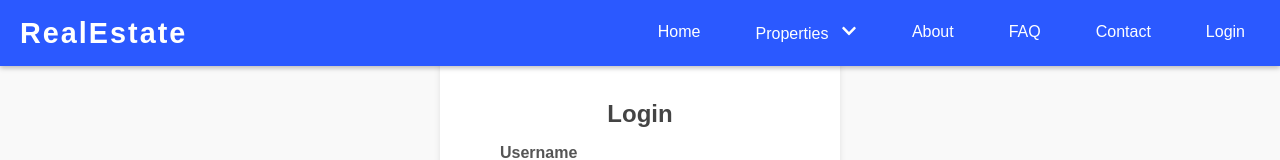
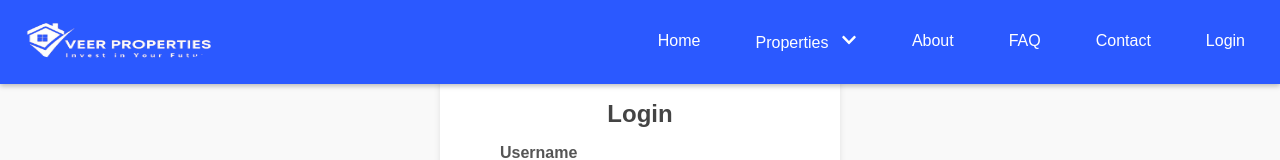
Before and after one commit to jafar99/veer_property_frontend, a React (Create React App) app: page /login in a window 1280 px wide. Shown: the top 160 px of the page. Built offline with nearby package versions, Linux system fonts and the light colour scheme.

Commit message:
small changes in admin

```diff
--- a/src/components/Navbar.css
+++ b/src/components/Navbar.css
@@ -16,10 +16,18 @@
 }
 
 .navbar-logo {
-  font-size: 1.8rem;
+  /* font-size: 1.8rem; */
   font-weight: bold;
   letter-spacing: 2px;
   cursor: pointer;
+  /* background-color: #1a47b1; */
+}
+
+.navbar-logo img {
+  width: 200px;
+  height: 50px;
+  border-radius: 50%;
+  margin-right: 10px;
 }
 
 .hamburger {
--- a/src/components/Navbar.js
+++ b/src/components/Navbar.js
@@ -2,6 +2,7 @@ import React, { useState } from 'react';
 import './Navbar.css';
 // Import the necessary icon from React Icons
 import { FaChevronDown } from 'react-icons/fa';
+import logo from '../image/logo.png';
 
 const Navbar = () => {
     const [menuOpen, setMenuOpen] = useState(false);
@@ -13,8 +14,10 @@ const Navbar = () => {
 
     return (
         <nav className="navbar">
-            <div className="navbar-logo">
-                <a href="/">RealEstate</a>
+            <div className="navbar-logo" >
+                <a href="/">
+                <img src={logo} alt="Logo"  />
+                </a>
                 </div>
             <div className="hamburger" onClick={() => setMenuOpen(!menuOpen)}>
                 ☰
--- a/src/pages/Admin.css
+++ b/src/pages/Admin.css
@@ -52,19 +52,20 @@
 
 /* Property Admin List Styles */
 .property-admin-list {
-  display: flex;
-  flex-wrap: wrap;
-  justify-content: space-between;
+  display: grid;
+  grid-template-columns: repeat(auto-fill, minmax(300px, 1fr));
   gap: 20px;
+  padding: 20px;
 }
 
 .property-admin-card {
-  background-color: #fff;
-  border-radius: 12px;
-  box-shadow: 0 6px 12px rgba(0, 0, 0, 0.1);
   padding: 20px;
-  width: calc(33.33% - 20px);
-  transition: transform 0.3s ease, box-shadow 0.3s ease;
+  border: 1px solid #ddd;
+  border-radius: 10px;
+  background-color: #ffffff;
+  box-shadow: 0 4px 12px rgba(0, 0, 0, 0.1);
+  text-align: left;
+  transition: transform 0.3s, box-shadow 0.3s;
   overflow: hidden;
 }
 
@@ -137,15 +138,13 @@
 
 /* Flex Wrap Adjustments for Mobile */
 @media (max-width: 768px) {
-  .property-admin-card {
-    width: calc(50% - 20px);
-  }
+  /* .property-admin-card { */
+
+
 }
 
 @media (max-width: 480px) {
-  .property-admin-card {
-    width: 100%;
-  }
+
 
 
 }
```
Also changed, not shown: src/image/logo.png (added).
